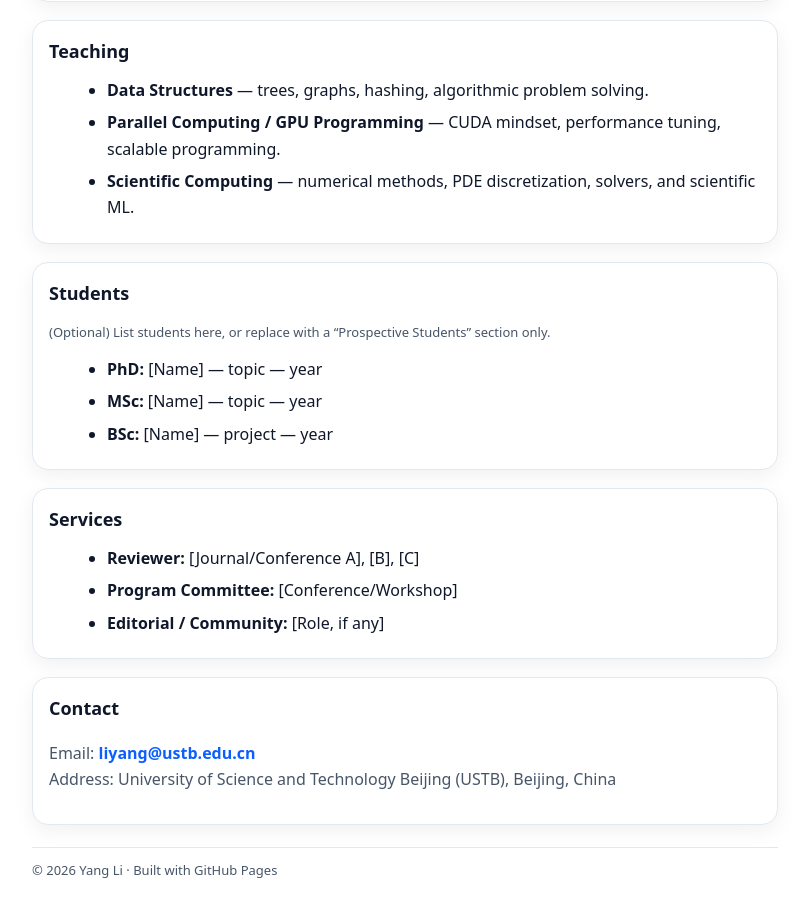
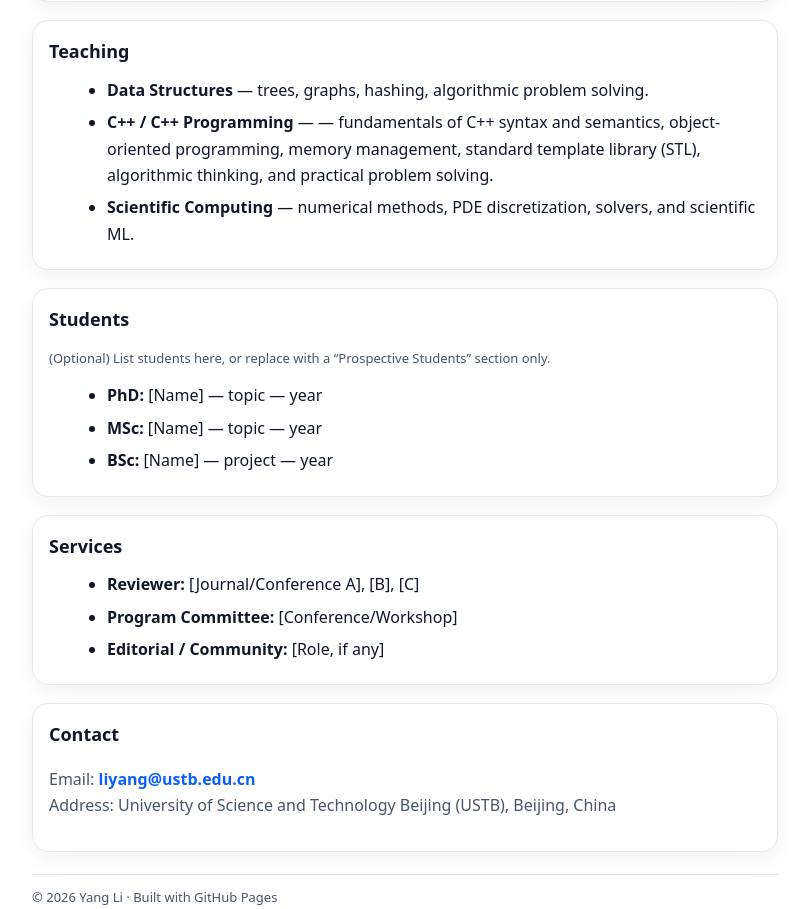
Before and after one commit to liyangustbgithub/liyangustbgithub.github.io, a plain HTML site: page index.html in a window 1280 px wide. Shown: the part 2957-3866 px from the top of the page, without its empty margins (404-1213 px from the left). Drawn offline with Linux system fonts and the light colour scheme.

Commit message:
Update teaching section with C++ programming details
Signed-off-by: liyangustbgithub <63841486+liyangustbgithub@users.noreply.github.com>

```diff
--- a/index.html
+++ b/index.html
@@ -404,7 +404,7 @@
           <h2>Teaching</h2>
           <ul>
             <li><b>Data Structures</b> — trees, graphs, hashing, algorithmic problem solving.</li>
-            <li><b>Parallel Computing / GPU Programming</b> — CUDA mindset, performance tuning, scalable programming.</li>
+            <li><b>C++ / C++ Programming</b> — — fundamentals of C++ syntax and semantics, object-oriented programming, memory management, standard template library (STL), algorithmic thinking, and practical problem solving.</li>
             <li><b>Scientific Computing</b> — numerical methods, PDE discretization, solvers, and scientific ML.</li>
           </ul>
         </section>
```
